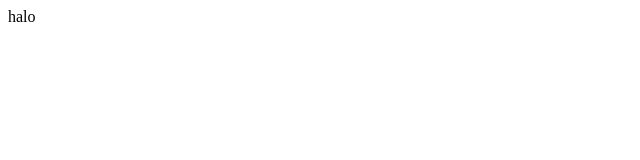
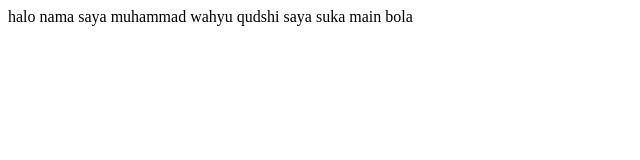
Before and after one commit to wahyu-56/wahyu-56.github.io, a plain HTML site: page index.html in a window 1280 px wide. Shown: the whole page, without its empty margins (0-640 px from the left). Drawn offline with Linux system fonts and the light colour scheme.

Commit message:
Update index.html

```diff
--- a/index.html
+++ b/index.html
@@ -1,6 +1,7 @@
 <html>
 <head></html>
 <body>
-halo
+halo nama saya muhammad wahyu qudshi
+  saya suka main bola
 </body>
 </html>
```
